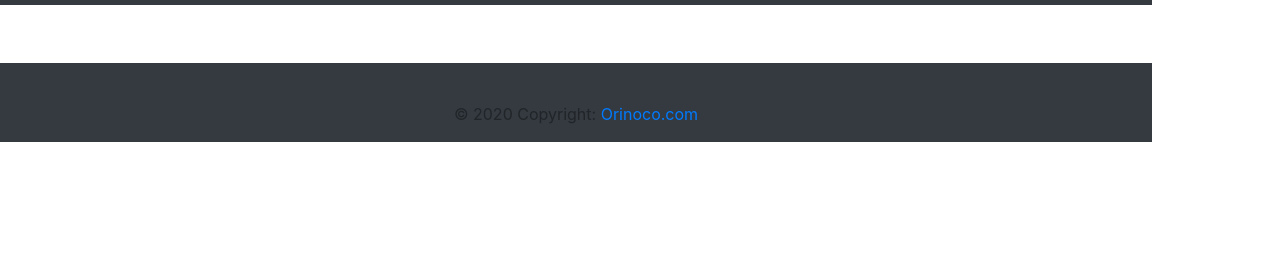
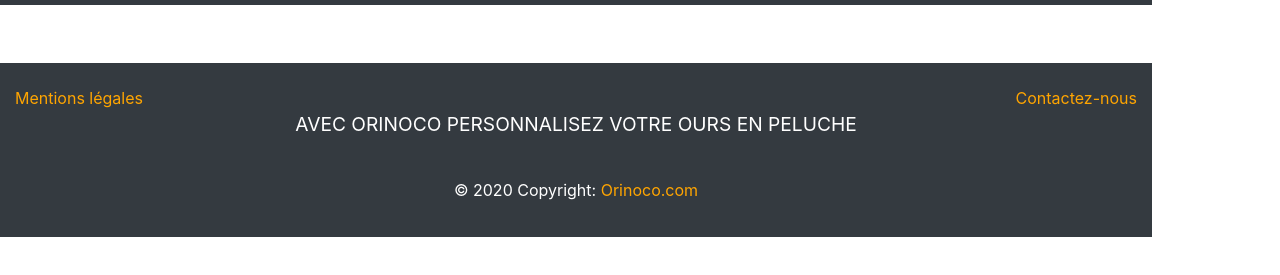
Before and after one commit to Gkelsang/GoedeKelsang_5_14-09-2020, a plain HTML site: page Frontend/produit.html in a window 1280 px wide. Shown: the part 51-326 px from the top of the page. Drawn offline with nearby package versions, Linux system fonts and the light colour scheme; no server answers.

Commit message:
reprise footer produit.html

```diff
--- a/Frontend/produit.html
+++ b/Frontend/produit.html
@@ -33,12 +33,14 @@
         <div id="cadreproduit" class="row"></div>
     </main>
 
-
 <footer class="page-footer bg-dark">
-
-    </div>
-        <div class="footer-copyright text-center py-3">© 2020 Copyright:
-            <a href="https://mdbootstrap.com/"> Orinoco.com</a>
+    <div class="container-fluid text-center text-md-left">
+    <a class="mlfooter" href="Mentions légales">Mentions légales</a>
+    <a class="cnfooter" href="Contactez-nous">Contactez-nous</a><br>
+    <p class="pfooter" >Avec Orinoco personnalisez votre ours en peluche</p>
+    </div><br>
+        <div class="cofooter">© 2020 Copyright:
+            <a class="orfooter" href="index.html"> Orinoco.com</a>
         </div>
 </footer>
     <script src="https://kit.fontawesome.com/dd54313d73.js" crossorigin="anonymous" defer></script>
--- a/Frontend/style.css
+++ b/Frontend/style.css
@@ -23,7 +23,7 @@
 }
 
 
-/* ------------------------------------ Main ------------------------------------ */
+/* ------------------------------------ Main index ------------------------------------ */
 
 .divProd {
   text-align: center;
@@ -78,3 +78,6 @@
 .orfooter {
     color: orange;
 }
+
+
+/* ------------------------------------ Produit ------------------------------------ */
```
